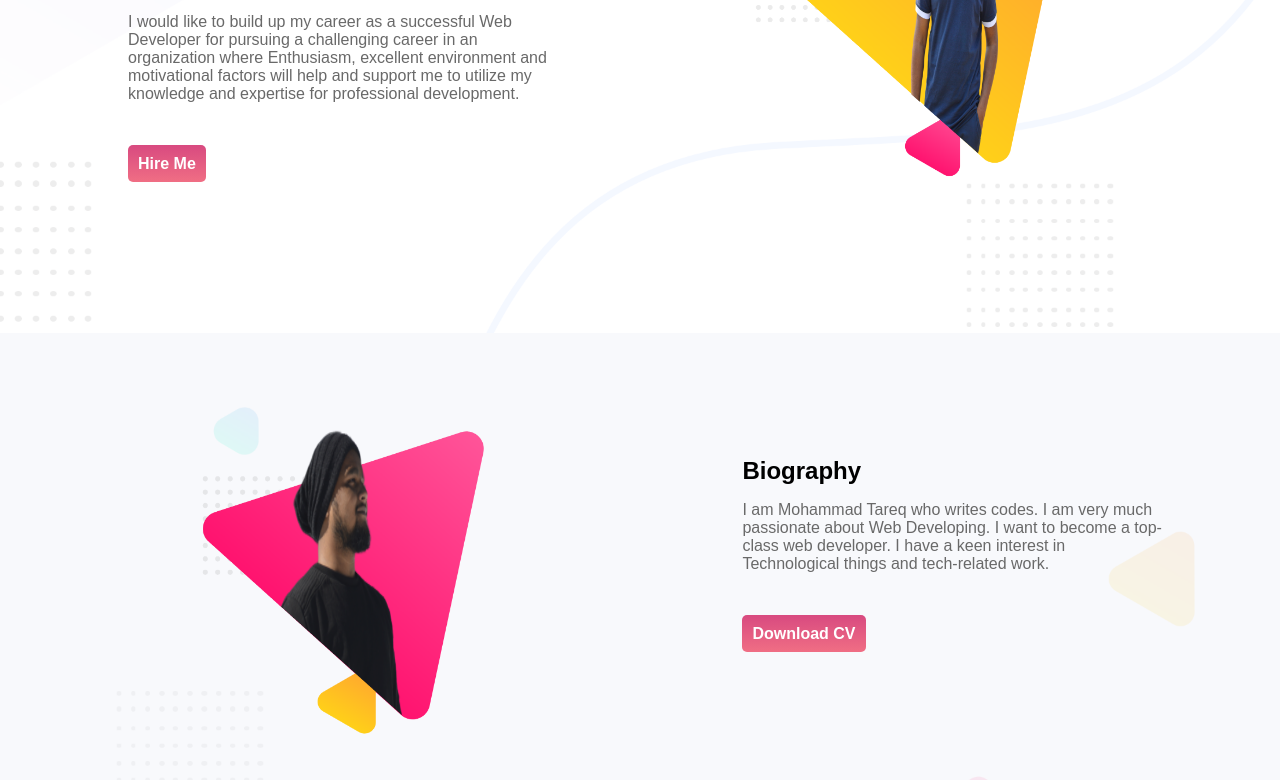
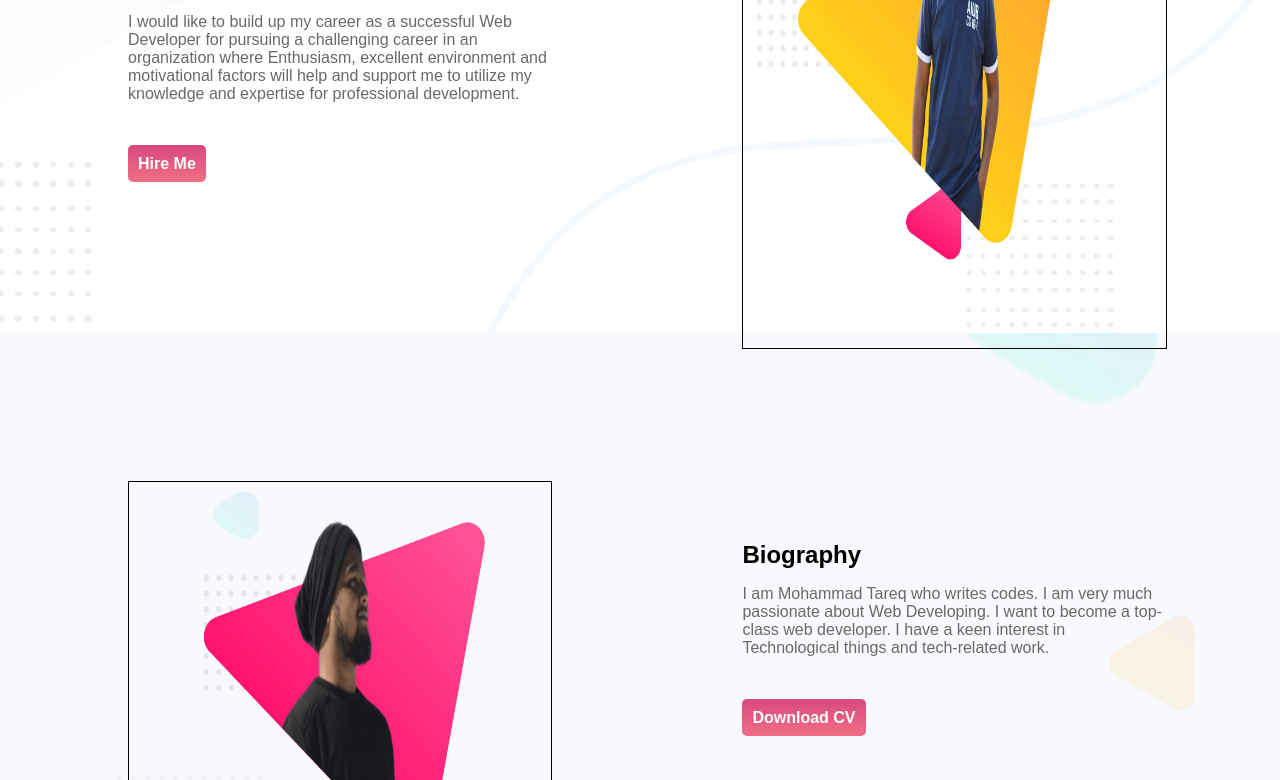
Before and after one commit to mddtareq/portfolio, a plain HTML site: page index.html in a window 1280 px wide. Shown: the part 217-997 px from the top of the page. Drawn offline with Linux system fonts and the light colour scheme.

Commit message:
Image height Updated

```diff
--- a/css/style.css
+++ b/css/style.css
@@ -30,6 +30,8 @@ p{
 .half-width img
 {
      width: 100%;
+     height: 500px;
+     border: 1px solid black;
 }
 .link-button{
     text-decoration: none;
```
